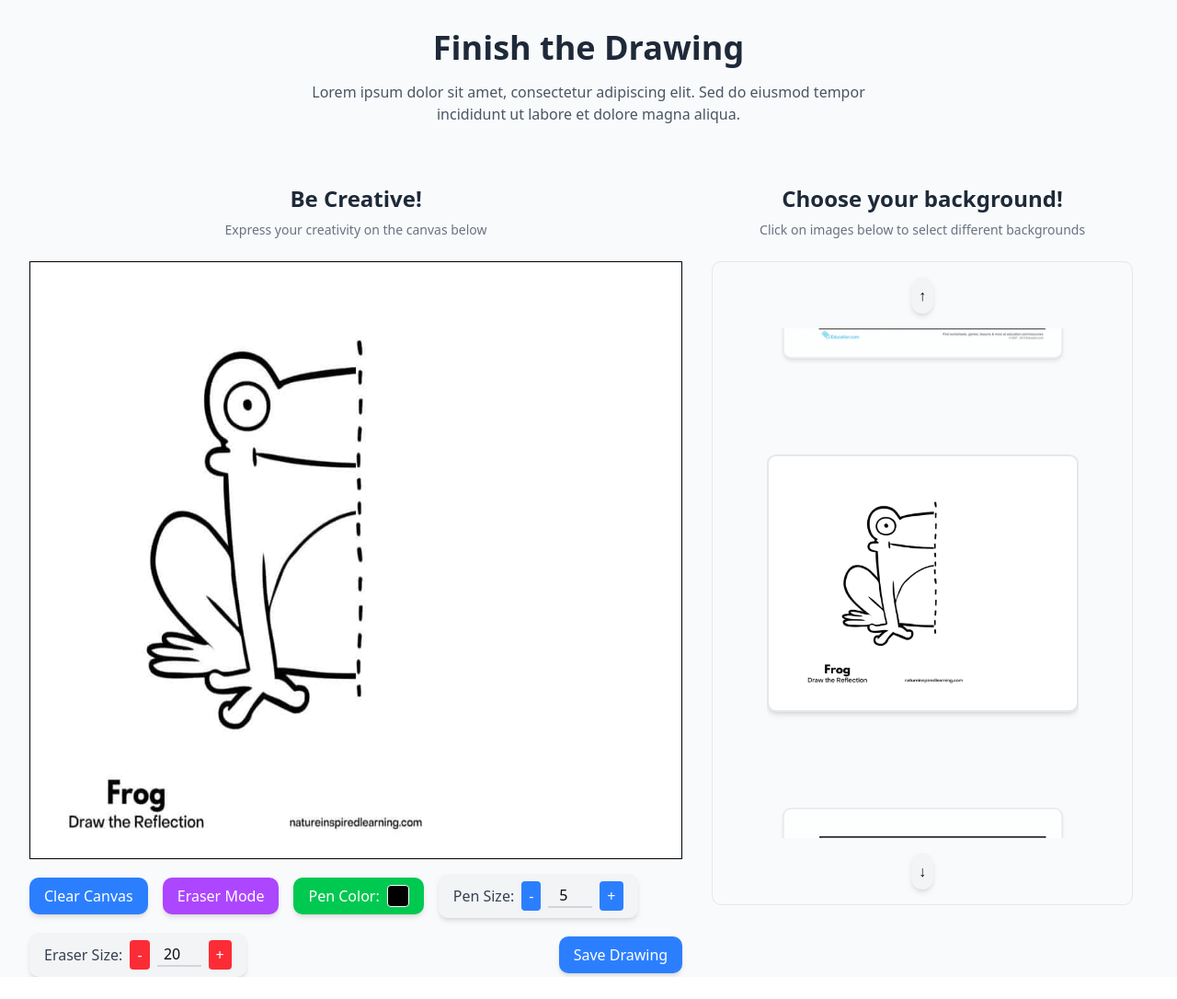
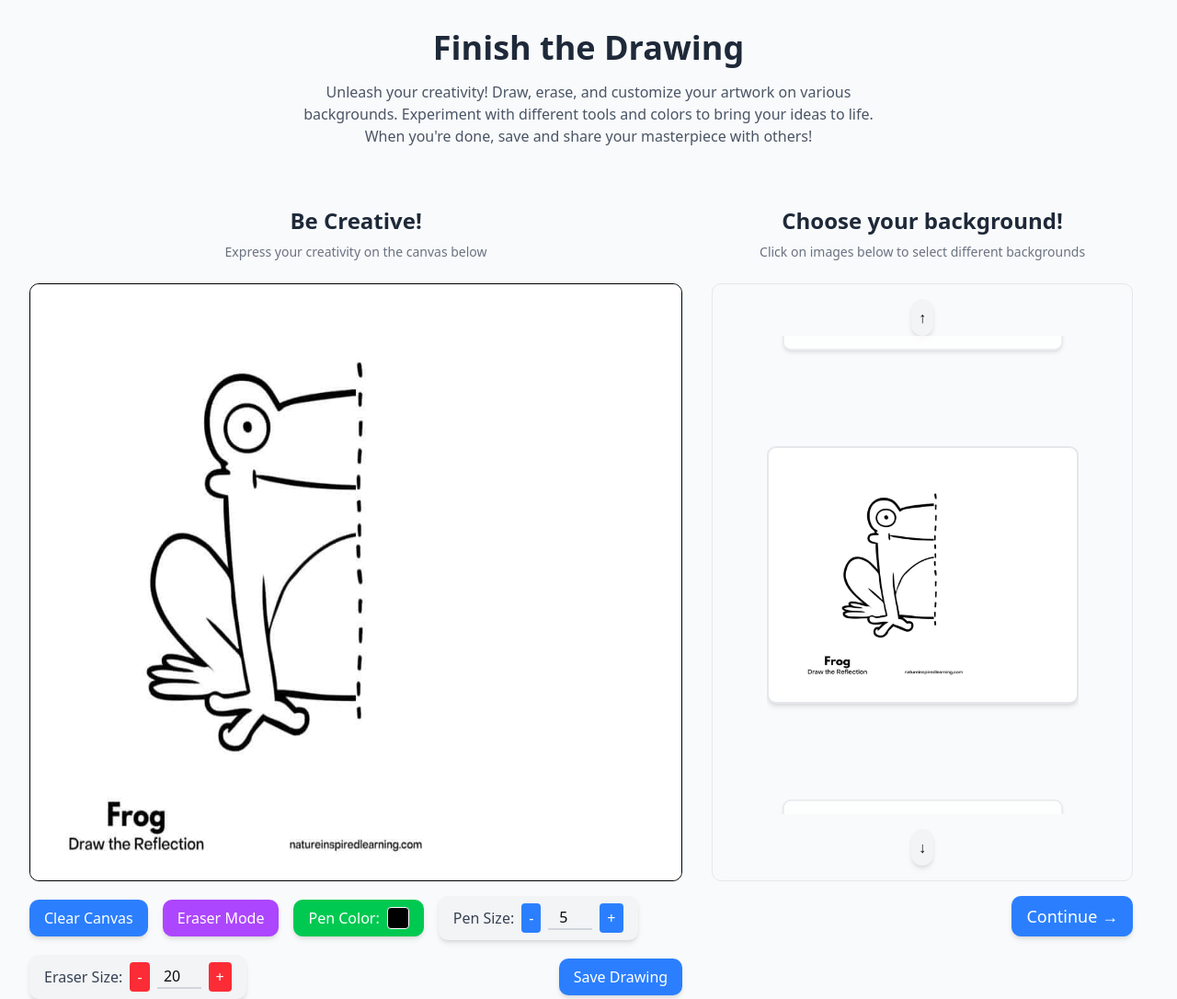
Before and after one commit to BurntIce16/trainquill-prod, a Next.js app in the folder trainquill/: page /reframe in a window 1280 px wide. Shown: the whole page at 92% size. Before the commit the page ends 1062 px from the top, so only its background shows below. Built offline with nearby package versions, Linux system fonts and the light colour scheme; a web font is replaced by a local one.

Commit message:
add continue button and styling

```diff
--- a/trainquill/src/app/reframe/page.tsx
+++ b/trainquill/src/app/reframe/page.tsx
@@ -232,8 +232,10 @@ const CanvasBoard: React.FC = () => {
           Finish the Drawing
         </h1>
         <p className="text-gray-600 max-w-2xl mx-auto px-4">
-          Lorem ipsum dolor sit amet, consectetur adipiscing elit. Sed do
-          eiusmod tempor incididunt ut labore et dolore magna aliqua.
+          Unleash your creativity! Draw, erase, and customize your artwork on
+          various backgrounds. Experiment with different tools and colors to
+          bring your ideas to life. When you're done, save and share your
+          masterpiece with others!
         </p>
       </div>
 
@@ -250,12 +252,12 @@ const CanvasBoard: React.FC = () => {
 
           <div
             ref={containerRef}
-            className="relative h-[650px] border border-black bg-white"
+            className="relative h-[650px] border border-black bg-white rounded-lg"
             onMouseMove={handleContainerMouseMove}
           >
             <canvas
               ref={backgroundCanvasRef}
-              className="absolute w-full h-full z-0"
+              className="absolute w-full h-full z-0 rounded-lg"
             />
             <canvas
               ref={drawingCanvasRef}
@@ -376,7 +378,6 @@ const CanvasBoard: React.FC = () => {
         </div>
 
         <div className="w-[40%] pr-4">
-          {/* New heading section */}
           <div className="text-center mb-6">
             <h2 className="text-2xl font-bold text-gray-800 mb-2">
               Choose your background!
@@ -386,11 +387,10 @@ const CanvasBoard: React.FC = () => {
             </p>
           </div>
 
-          {/* Image deck container */}
-          <div className="relative h-[700px] flex flex-col items-center justify-center bg-gray-50 rounded-lg border border-gray-200 p-4">
+          <div className="relative h-[650px] flex flex-col items-center justify-center bg-gray-50 rounded-lg border border-gray-200 p-4">
             <button
               onClick={() => handleImageNavigation("up")}
-              className="mb-4 p-2 bg-gray-100 hover:bg-gray-200 rounded-full transition-colors shadow-md"
+              className="p-2 bg-gray-100 hover:bg-gray-200 rounded-full transition-colors shadow-md"
             >
               ↑
             </button>
@@ -427,6 +427,14 @@ const CanvasBoard: React.FC = () => {
               ↓
             </button>
           </div>
+          <div className="mt-4 w-full flex justify-end">
+            <button
+              onClick={() => (window.location.href = "/art-hunt")}
+              className="px-4 py-2 bg-blue-500 text-white rounded-lg hover:bg-blue-600 transition-colors shadow-md text-lg"
+            >
+              Continue →
+            </button>
+          </div>
         </div>
       </div>
     </div>
```
